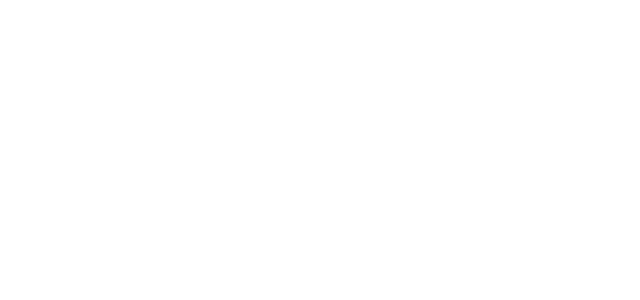
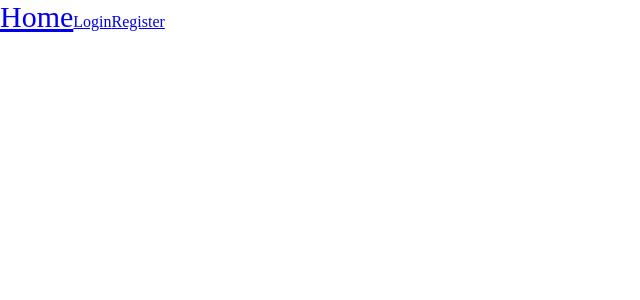
Before and after one commit to lucianopinochet/fullstack-pokemon-app, a React (Vite) app in the folder client/: page /register in a window 1280 px wide. Shown: the top 300 px of the page, without its empty margins (0-640 px from the left). Built offline with nearby package versions, Linux system fonts and the light colour scheme.

Commit message:
started with registration page

```diff
--- a/client/package.json
+++ b/client/package.json
@@ -11,11 +11,14 @@
   },
   "dependencies": {
     "@reduxjs/toolkit": "^1.9.5",
+    "formik": "^2.2.9",
     "react": "^18.2.0",
     "react-dom": "^18.2.0",
+    "react-dropzone": "^14.2.3",
     "react-redux": "^8.0.5",
     "redux-persist": "^6.0.0",
-    "wouter": "^2.10.1"
+    "wouter": "^2.10.1",
+    "yup": "^1.1.1"
   },
   "devDependencies": {
     "@types/react": "^18.0.28",
--- a/client/src/App.tsx
+++ b/client/src/App.tsx
@@ -1,5 +1,6 @@
 import {Route, Switch} from "wouter"
 import Home from "./pages/Home"
+import Register from "./pages/Register"
 import './App.css'
 import { PokemonContextProvider } from "./context/PokemonContext"
 
@@ -12,6 +13,10 @@ function App() {
             component={Home}
             path="/"
           />
+          <Route
+            component={Register}
+            path="/register"
+          />
         </Switch>
       </PokemonContextProvider>
   )
--- /dev/null
+++ b/client/src/components/Form/index.tsx
@@ -0,0 +1,18 @@
+import {Formik} from "formik"
+import * as yup from "yup"
+
+const Form = () => {
+  const registerSchema = yup.object().shape({
+    userName: yup.string().required("Required"),
+    firstName: yup.string().required("Required"),
+    lastName: yup.string().required("Required"),
+    email: yup.string().required("Required").email(),
+    password: yup.string().required("Required"),
+    picturePath: yup.string().required("Required"),
+  })
+  return <>
+
+  </>
+}
+
+export default Form
--- /dev/null
+++ b/client/src/pages/Register/index.tsx
@@ -0,0 +1,9 @@
+import Navbar from "../../components/NavBar"
+import Form from "../../components/Form"
+const Register = () => {
+  return <>
+    <Navbar/>
+    <Form />
+  </>
+}
+export default Register
```
Also changed, not shown: 1 other file (tests, documents, lock files or other folders).
